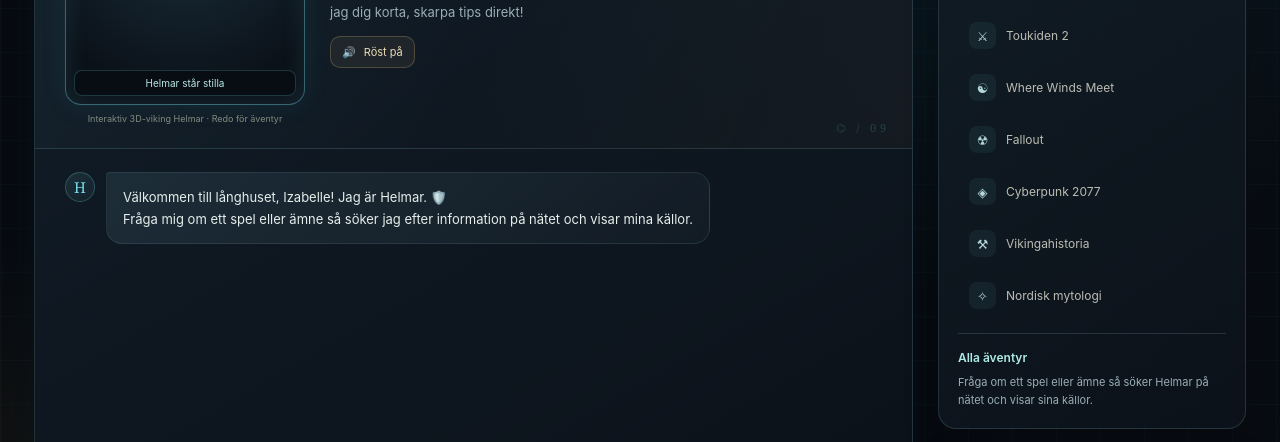
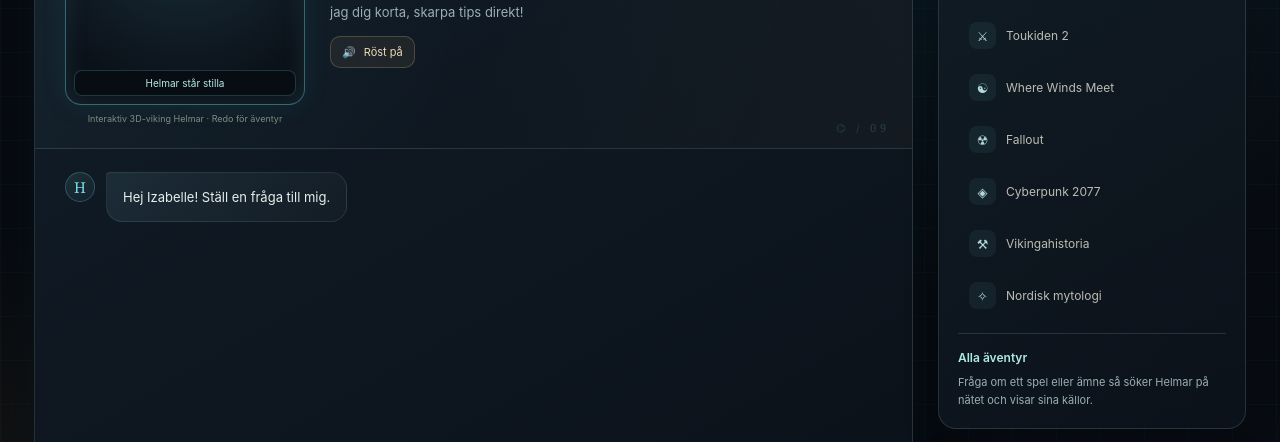
Before and after one commit to catherineeskilsdotter-beep/Helmar, a plain HTML site: page index.html in a window 1280 px wide. Shown: the part 300-742 px from the top of the page. Drawn offline with Linux system fonts and the light colour scheme; some packages are replaced by stand-ins of ours; a script that the page names is missing.

Commit message:
Uppdatera valkomstmeddelande: Hej Izabelle! Stall en fraga till mig.

```diff
--- a/index.html
+++ b/index.html
@@ -214,7 +214,7 @@
         <div class="chat" id="chat" aria-live="polite" aria-relevant="additions text">
           <div class="message">
             <span class="mini-avatar" aria-hidden="true">H</span>
-            <div class="bubble">Välkommen till långhuset, Izabelle! Jag är Helmar. 🛡️<br>Fråga mig om ett spel eller ämne så söker jag efter information på nätet och visar mina källor.</div>
+            <div class="bubble">Hej Izabelle! Ställ en fråga till mig.</div>
           </div>
         </div>
         <div class="suggestions" id="suggestions" aria-label="Förslag på frågor">
```
